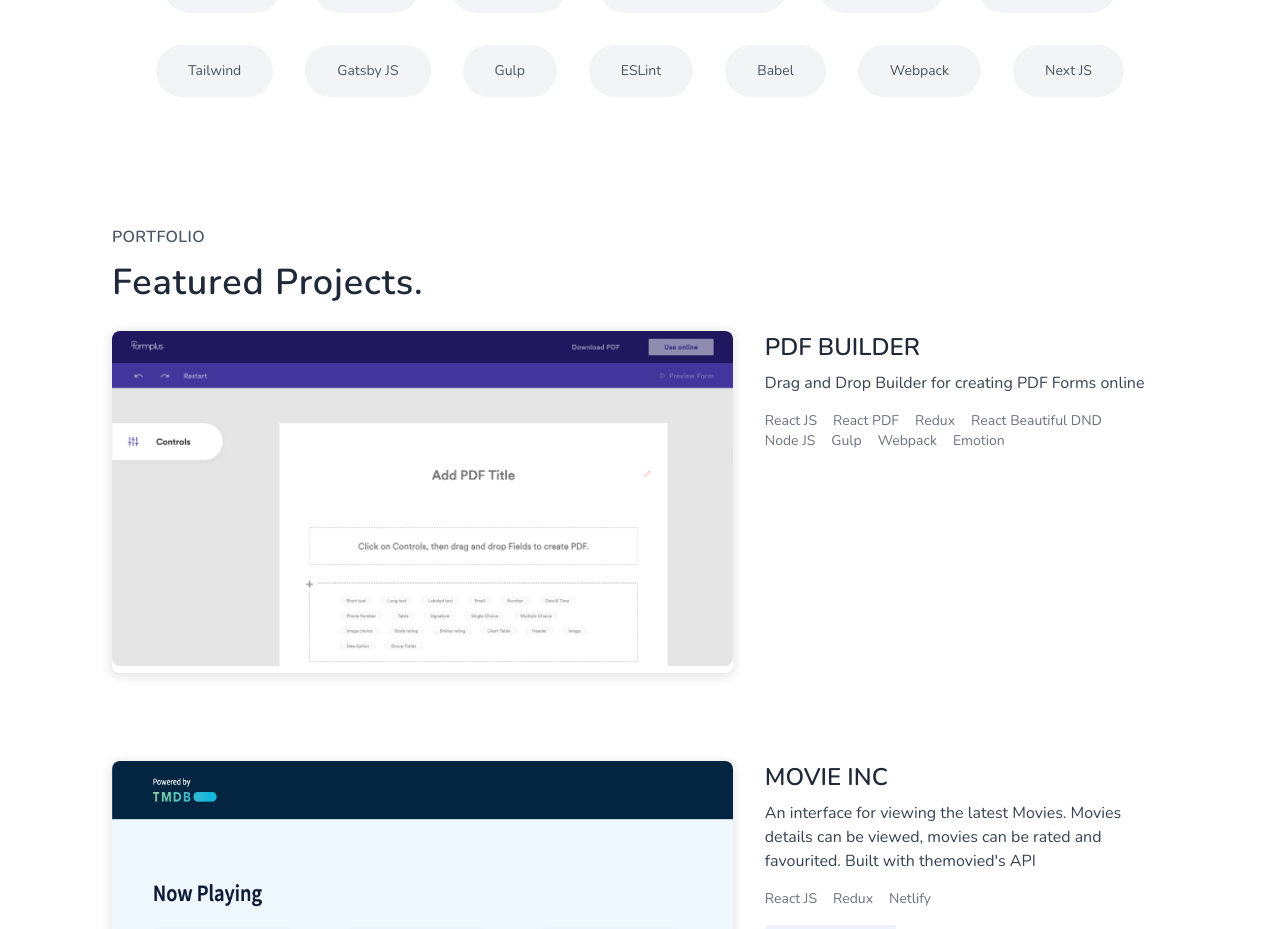
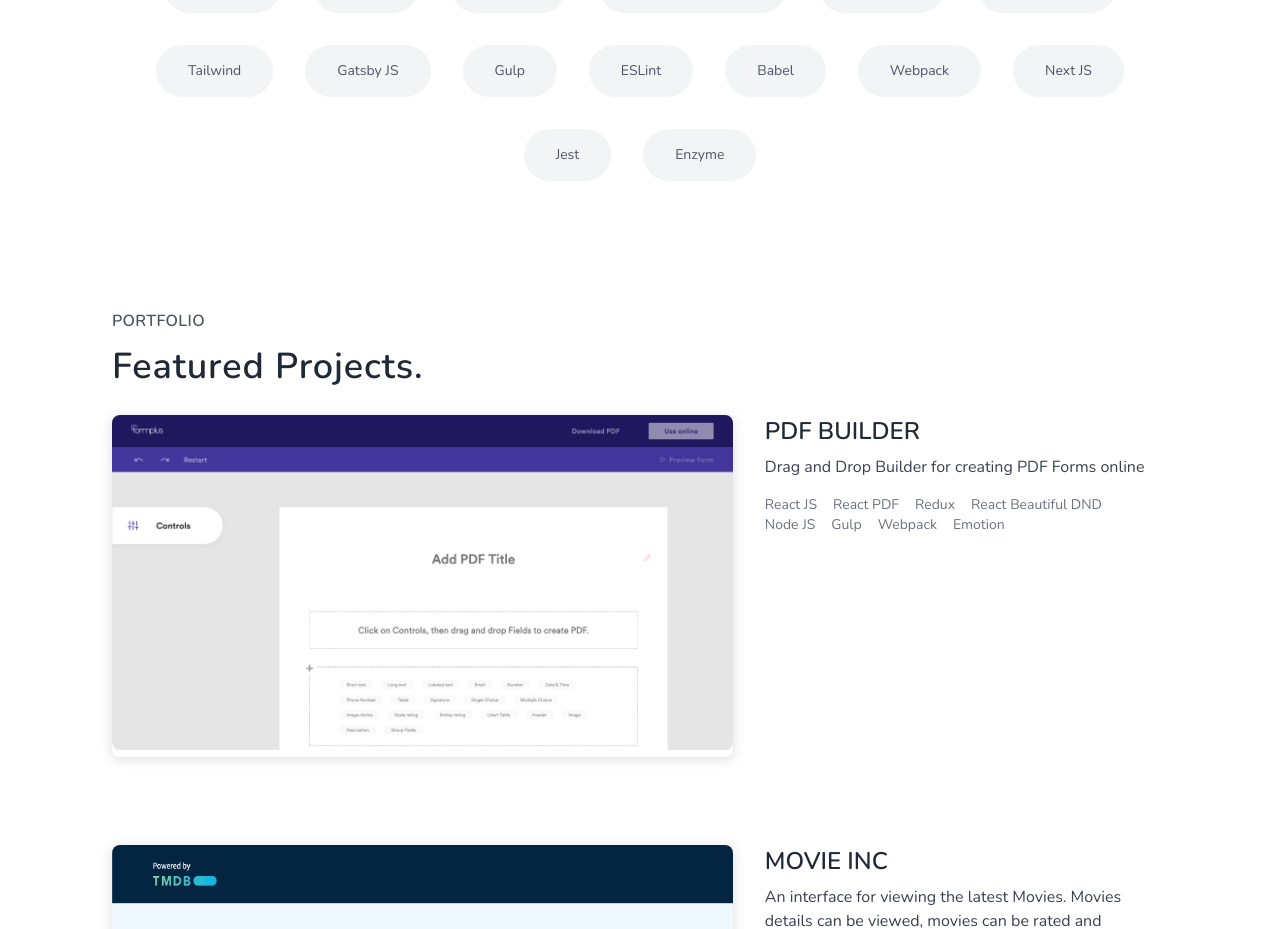
Before and after one commit to DeolaJ/portfolio-v2, a Next.js app: page / in a window 1280 px wide. Shown: the part 960-1889 px from the top of the page. Built offline with nearby package versions, Linux system fonts and the light colour scheme.

Commit message:
PORT-13 | Added more skills
Signed-off-by: Adeola Adeyemo <adeola.adeyemoj@yahoo.com>

```diff
--- a/src/components/about.js
+++ b/src/components/about.js
@@ -73,6 +73,8 @@ const About = () => {
             <StackPills>Babel</StackPills>
             <StackPills>Webpack</StackPills>
             <StackPills>Next JS</StackPills>
+            <StackPills>Jest</StackPills>
+            <StackPills>Enzyme</StackPills>
           </ul>
         </article>
       </Section>
```
